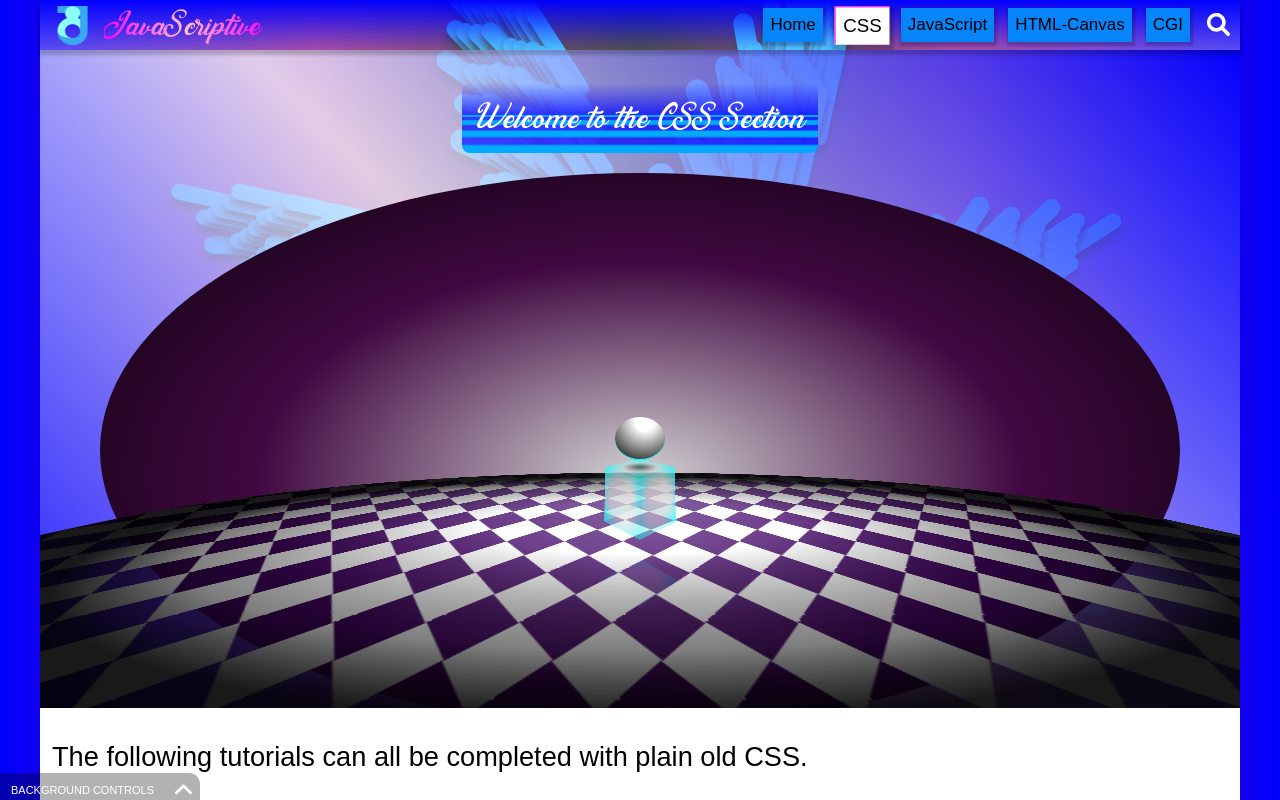
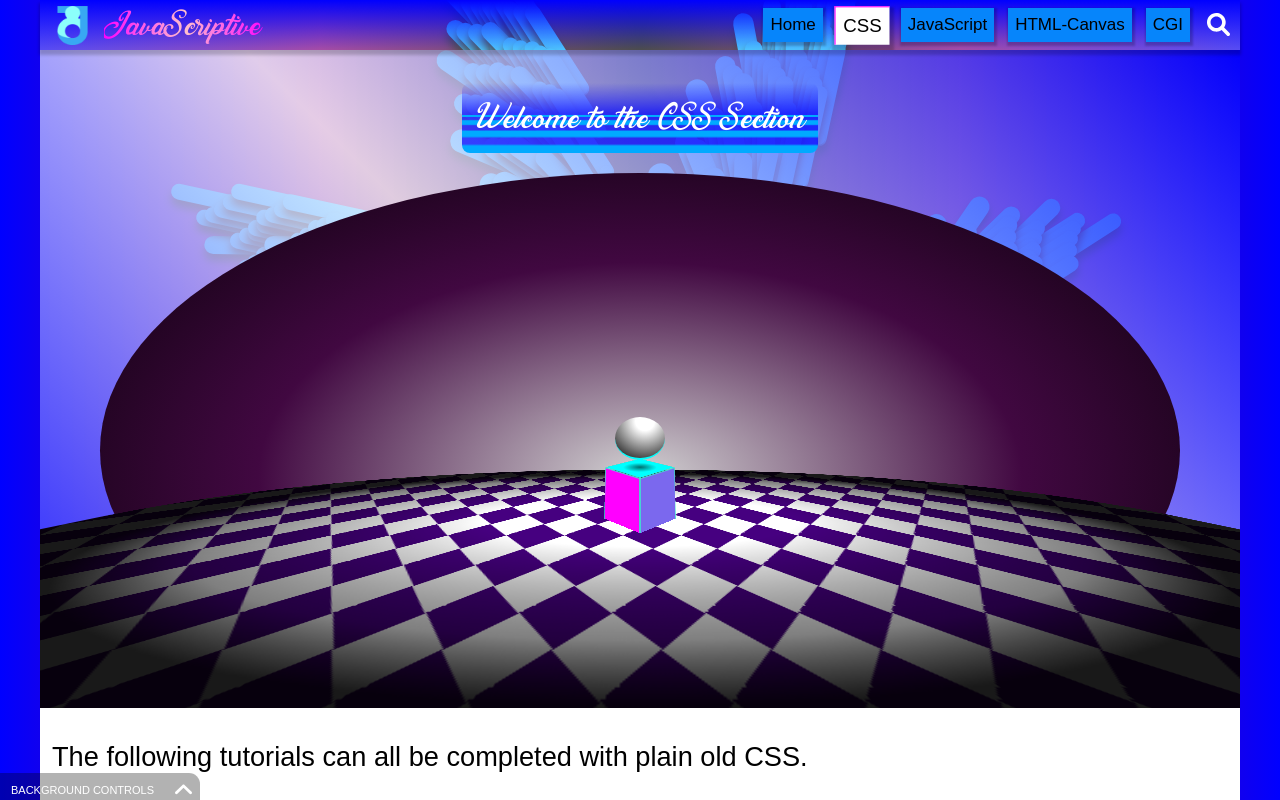
Before and after one commit to virtualepoch/web-engines-react, a React (Create React App) app: page /css in a window 1280 px wide. Shown: the top 800 px of the page. Built offline with nearby package versions, Linux system fonts and the light colour scheme.

Commit message:
css page update

```diff
--- a/src/components/ball-scene/BallScene.js
+++ b/src/components/ball-scene/BallScene.js
@@ -2,27 +2,14 @@ import "./ball-scene.css";
 
 export default function BallScene() {
   return (
-    <div className="scene-container">
-      <div className="scene">
+    <div className="ball-scene-container">
+      <div className="ball-scene">
         <div className="ball"></div>
         <div className="cube">
           <div className="front"></div>
-          <div className="back"></div>
           <div className="left"></div>
-          <div className="right"></div>
           <div className="top"></div>
           <div className="ball-shadow"></div>
-          <div className="bottom"></div>
-        </div>
-        <div className="scene-ball-2"></div>
-        <div className="scene-cube-2">
-          <div className="front"></div>
-          <div className="back"></div>
-          <div className="left"></div>
-          <div className="right"></div>
-          <div className="top"></div>
-          <div className="ball-shadow"></div>
-          <div className="bottom"></div>
         </div>
         <div className="floor"></div>
       </div>
--- a/src/components/ball-scene/ball-scene.css
+++ b/src/components/ball-scene/ball-scene.css
@@ -1,4 +1,4 @@
-.scene-container {
+.ball-scene-container {
   width: 90%;
   height: 555px;
   position: relative;
@@ -6,7 +6,7 @@
   border-radius: 50%;
   background: radial-gradient(ellipse at 50% 55%, lightgray, rgb(65, 8, 65), black);
 }
-.scene {
+.ball-scene {
   width: 100%;
   height: 100%;
   position: relative;
@@ -23,19 +23,18 @@
 .ball {
   width: 1em;
   height: 2em;
-  border-bottom: 1px solid cyan;
   border-radius: 50%;
   position: relative;
   top: 5em;
   z-index: 8;
   background: radial-gradient(circle at 60% 10%, rgb(255, 255, 255) 20%, rgba(67, 67, 67) 80%, black);
-  transition: 1s linear 3s;
   animation: ball-bounce 2s ease-out infinite;
 }
 @keyframes ball-bounce {
   0%,
   100% {
     top: 5.3em;
+    border-bottom: 2px solid rgb(0, 255, 255);
   }
   50% {
     top: -1em;
@@ -70,27 +69,19 @@
   width: 100%;
   height: 100%;
   position: absolute;
-  background: radial-gradient(rgb(216, 216, 216, 0.5), rgb(215, 215, 215, 0.5), rgb(0, 255, 255, 0.5));
+  border: 1px solid turquoise;
+  background: aqua;
 }
 .cube .front {
   transform: translateZ(0.5em);
-}
-.cube .right {
-  transform: rotateY(90deg) translateZ(0.5em);
-}
-.cube .back {
-  transform: rotateY(180deg) translateZ(0.5em);
+  background: mediumslateblue;
 }
 .cube .left {
   transform: rotateY(270deg) translateZ(0.5em);
+  background: magenta;
 }
 .cube .top {
-  width: 1em;
-  height: 1em;
   transform: translateY(-50%) rotateX(90deg);
-}
-.cube .bottom {
-  transform: translateY(50%) rotateX(90deg);
 }
 .cube .ball-shadow {
   position: relative;
@@ -100,24 +91,25 @@
   top: -0.505em;
   transform: rotateX(90deg);
   box-shadow: none;
-  animation: ball-shadow-scale 2s infinite;
+  animation: ball-shadow-scale 2s ease-in infinite;
 }
 @keyframes ball-shadow-scale {
-  50% {
-    opacity: 0.1;
-    transform: rotateX(90deg) scale(1.5);
-    animation-timing-function: ease-in;
+  0%,
+  100% {
+    opacity: 1;
+  }
+  30% {
+    opacity: 0;
   }
 }
 .floor {
   width: 100%;
   height: 22em;
   position: relative;
-  top: 0.5em;
+  top: 0.4em;
   border-top-right-radius: 50%;
   border-top-left-radius: 50%;
   transform: rotateX(105deg);
-  transition: 2s ease-in-out 1s;
-  background: radial-gradient(transparent 20%, rgb(0, 0, 0, 0.5) 50%, rgb(0, 0, 0, 0.9) 60%), repeating-conic-gradient(from 45deg, rgb(70, 0, 128, 0.5) 0deg 90deg, rgb(255, 255, 255) 90deg 180deg);
+  background: radial-gradient(transparent 20%, rgb(0, 0, 0, 0.5) 50%, rgb(0, 0, 0, 0.9) 60%), repeating-conic-gradient(from 45deg, rgb(70, 0, 128) 0deg 90deg, rgb(255, 255, 255) 90deg 180deg);
   background-size: 100%, 1em 1em;
 }
```
